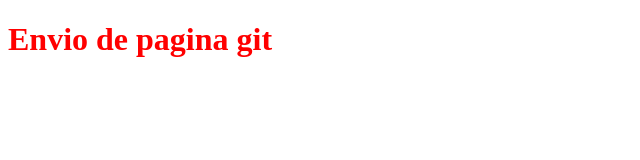
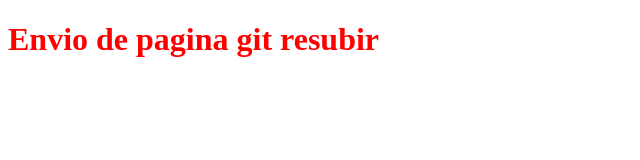
Before and after one commit to Nahuelmura/Pagina_ejemplo, a plain HTML site: page index.html in a window 1280 px wide. Shown: the whole page, without its empty margins (0-640 px from the left). Drawn offline with Linux system fonts and the light colour scheme.

Commit message:
nuevos cambios

```diff
--- a/index.html
+++ b/index.html
@@ -9,7 +9,7 @@
 <body>
 
     <h1>
-        Envio de pagina git
+        Envio de pagina git resubir
     </h1>
 </body>
 </html>
```
